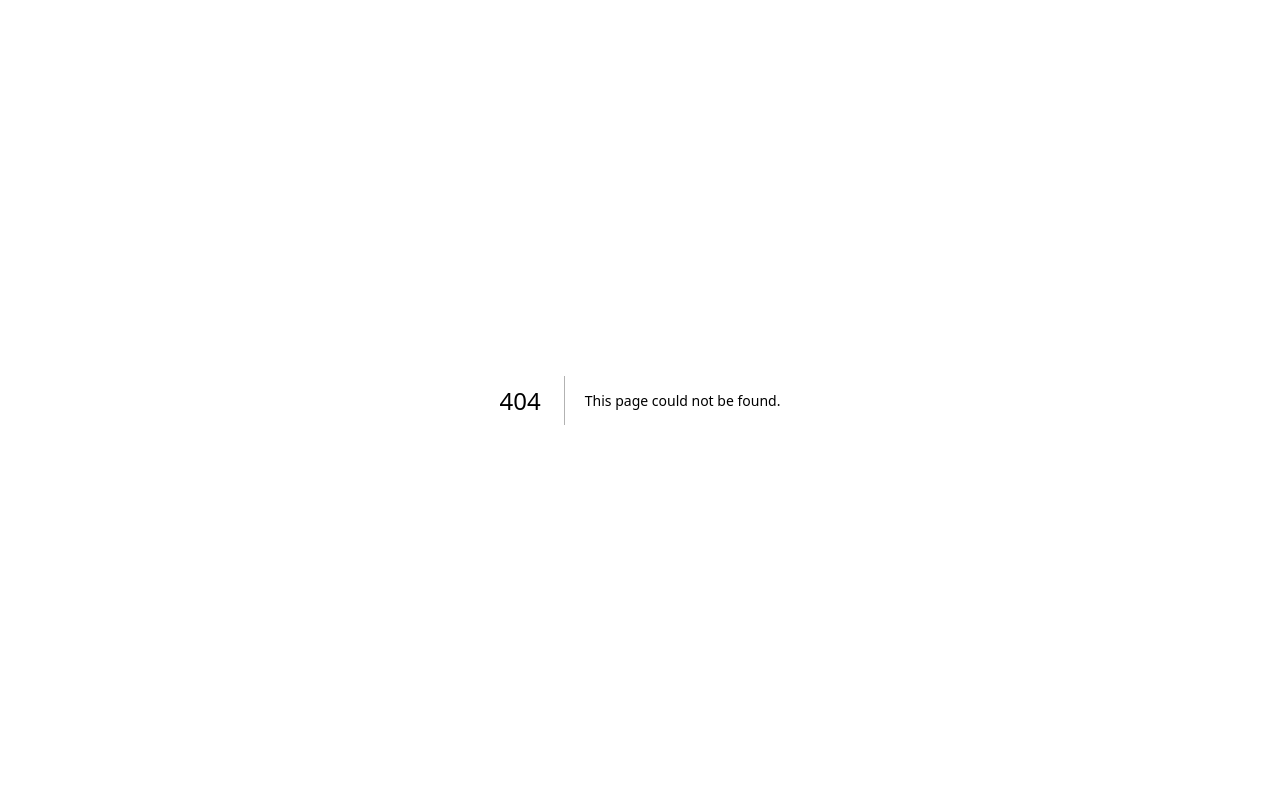
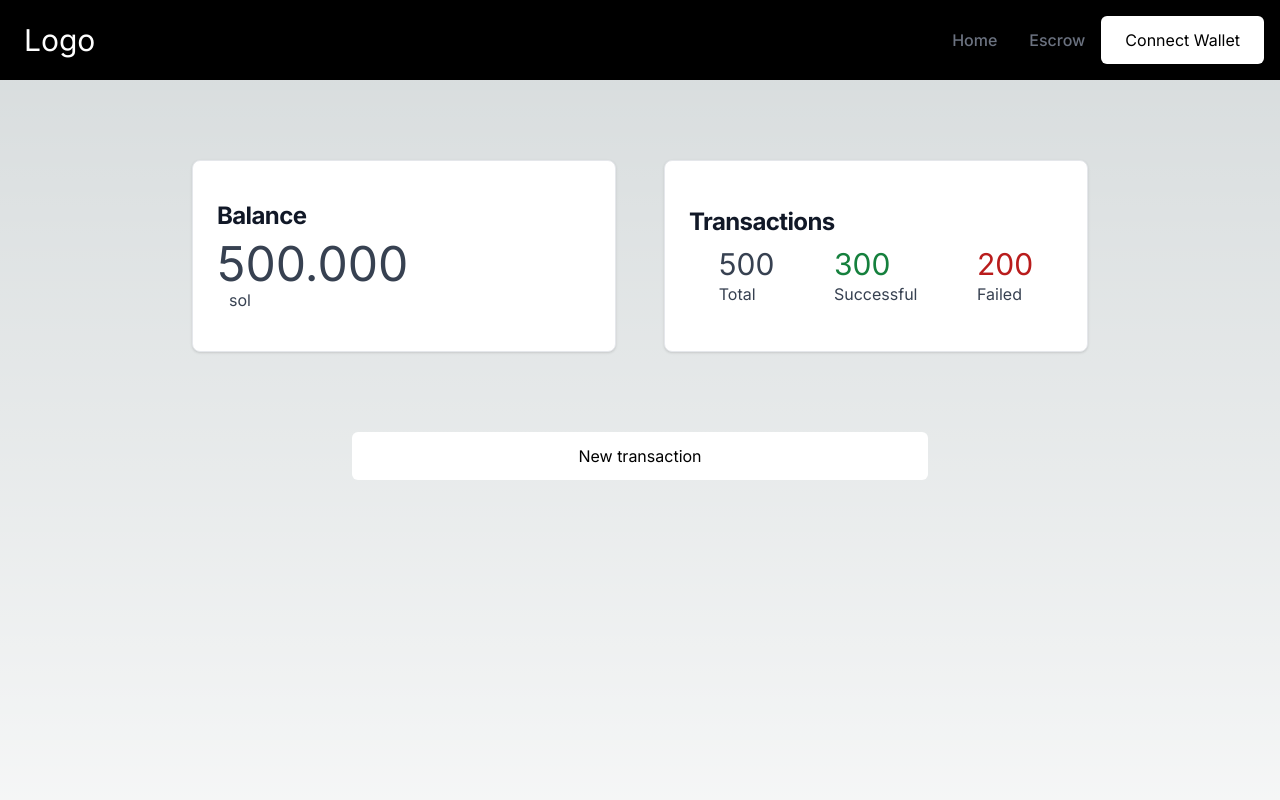
Before and after one commit to Jims0n/Escrow-UI, a Next.js app: page /escrow in a window 1280 px wide. Before the commit this address had no page. Shown: the top 800 px of the page. Built offline with nearby package versions, Linux system fonts and the light colour scheme.

Commit message:
feat: base application setup

```diff
--- /dev/null
+++ b/app/escrow/page.tsx
@@ -0,0 +1,42 @@
+const EscrowPage = () => {
+    return (
+        <div className="flex flex-col container items-center min-h-screen">
+            <div className="flex flex-col md:flex-row justify-between gap-12 w-full max-w-4xl">
+
+                <div className=" justify-center flex flex-col max-w-screen min-h-48 h-full w-full md:max-w-xl p-6 bg-white border border-gray-200 rounded-lg shadow hover:bg-gray-100 dark:bg-gray-800 dark:border-gray-700 dark:hover:bg-gray-700">
+                    <h5 className="mb-2 text-2xl font-bold tracking-tight text-gray-900 dark:text-white">Balance</h5>
+                    <span className="font-normal text-3xl md:text-5xl text-gray-700 dark:text-gray-400">500.000</span>
+                    <span className="pl-3 font-normal text-gray-700 dark:text-gray-400">sol</span>
+                </div>
+
+                <div className="justify-center flex flex-col max-w-screen min-h-48 h-full w-full md:max-w-xl p-6 bg-white border border-gray-200 rounded-lg shadow hover:bg-gray-100 dark:bg-gray-800 dark:border-gray-700 dark:hover:bg-gray-700">
+                    <h5 className="mb-2 text-2xl font-bold tracking-tight text-gray-900 dark:text-white">Transactions</h5>
+                    <div className="flex flex-row justify-around items-start w-full text-left">
+                        <div className="flex flex-col items-start flex-wrap justify-center ">
+                            <p className="font-normal text-3xl text-gray-700">500</p>
+                            <p className="font-normal text-gray-700 dark:text-gray-400">Total</p>
+                        </div>
+
+                        <div className="flex flex-col items-start flex-wrap justify-center ">
+                            <p className="font-normal text-3xl text-green-700">300</p>
+                            <p className="font-normal text-gray-700 dark:text-gray-400">Successful</p>
+                        </div>
+
+                        <div className="flex flex-col items-start flex-wrap justify-center">
+                            <p className="font-normal text-3xl text-red-700">200</p>
+                            <p className="font-normal text-gray-700 dark:text-gray-400">Failed</p>
+                        </div>
+                    </div>
+                </div>
+            </div>
+
+            <div className="mt-10 md:mt-20 w-full max-w-xl">
+                <button className="flex w-full items-center justify-center px-6 py-3 bg-white text-black rounded-md">
+                    New transaction
+                </button>
+            </div>
+        </div>
+    )
+}
+
+export default EscrowPage;
--- a/app/layout.tsx
+++ b/app/layout.tsx
@@ -1,6 +1,7 @@
 import type { Metadata } from "next";
 import { Inter } from "next/font/google";
 import "./globals.css";
+import Navbar from "@/components/Navbar/Navbar";
 
 const inter = Inter({ subsets: ["latin"] });
 
@@ -16,7 +17,15 @@ export default function RootLayout({
 }>) {
   return (
     <html lang="en">
-      <body className={inter.className}>{children}</body>
+      <body className={inter.className}>
+        <Navbar />
+        <div className="flex flex-col pt-40 container items-center px-10 min-h-screen overflow-x-hidden">
+          {children}
+          <footer className="flex justify-center items-center py-10">
+            <p>All rights reserved.</p>
+          </footer>
+          </div>
+      </body>
     </html>
   );
 }
--- /dev/null
+++ b/components/Navbar/Navbar.tsx
@@ -0,0 +1,81 @@
+"use client";
+
+import Link from "next/link";
+import React, { useState } from "react";
+import { FaBars, FaTimes } from "react-icons/fa";
+
+const Navbar = () => {
+    const [nav, setNav] = useState(false);
+
+  const links = [
+    {
+      id: 1,
+      link: "home",
+    },
+    {
+      id: 2,
+      link: "Escrow",
+    },
+  ];
+
+  return (
+    <div className="flex justify-between items-center w-full h-20 px-4 text-white bg-black fixed nav">
+      <div>
+        <h1 className="text-3xl font-signature ml-2">
+          <a
+            className="link-underline link-underline-black"
+            href=""
+            target="_blank"
+            rel="noreferrer"
+          >
+            Logo
+          </a>
+        </h1>
+      </div>
+
+      <ul className="hidden md:flex items-center">
+        {links.map(({ id, link }) => (
+          <li
+            key={id}
+            className="nav-links px-4 cursor-pointer capitalize font-medium text-gray-500 hover:scale-105 hover:text-white duration-200 link-underline"
+          >
+            <Link href={link}>{link}</Link>
+          </li>
+        ))}
+
+        <button className="hidden md:flex px-6 py-3 bg-white text-black rounded-md">
+        Connect Wallet
+        </button>
+      </ul>
+
+      <div
+        onClick={() => setNav(!nav)}
+        className="cursor-pointer pr-4 z-10 text-gray-500 md:hidden"
+      >
+        {nav ? <FaTimes size={30} /> : <FaBars size={30} />}
+      </div>
+
+      {nav && (
+        <ul className="flex flex-col justify-center items-center absolute top-0 left-0 w-full h-screen bg-gradient-to-b from-black to-gray-800 text-gray-500">
+          {links.map(({ id, link }) => (
+            <li
+              key={id}
+              className="px-4 cursor-pointer capitalize py-6 text-4xl"
+            >
+              <Link onClick={() => setNav(!nav)} href={link}>
+                {link}
+              </Link>
+            </li>
+          ))}
+           <li>
+           <button className="flex px-6 py-3 bg-white text-black rounded-md">
+         Connect Wallet
+         </button>
+           </li>
+        </ul>
+      )}
+    </div>
+  );
+};
+
+export default Navbar;
```
Also changed, not shown: package.json (+5 -4 lines), 1 other file (tests, documents, lock files or other folders).
